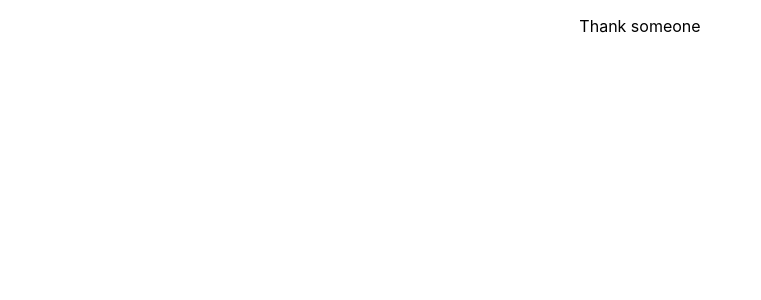
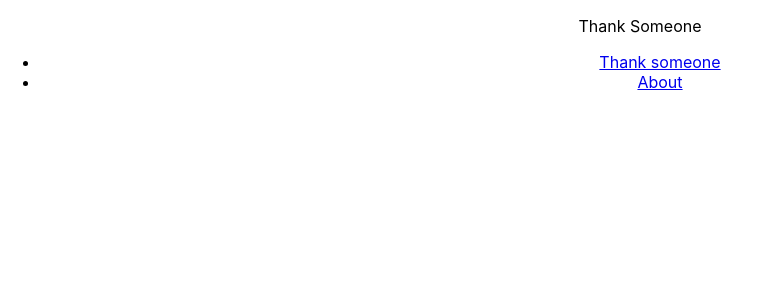
Before and after one commit to linedotstar/coolthx, a React (Create React App) app: page / in a window 1280 px wide. Shown: the top 300 px of the page, without its empty margins (0-761 px from the left). Built offline with nearby package versions, Linux system fonts and the light colour scheme.

Commit message:
add more of the basic site structure and a nav in the footer

```diff
--- /dev/null
+++ b/src/About/index.js
@@ -0,0 +1,8 @@
+import './About.css';
+
+function About(props) {
+
+  return <p>About coolthx.com</p>;
+}
+
+export default About;
--- a/src/App.js
+++ b/src/App.js
@@ -1,34 +1,53 @@
 import {
   BrowserRouter as Router,
+  NavLink,
   Route,
   Switch,
 } from 'react-router-dom';
+import Home from './Home';
 import Thanks from './Thanks';
+import About from './About';
 import './App.css';
 
 function App() {
   return (
     <div className="App">
+      <Router>
         <header className="App-header">
 
         </header>
-      <Router>
+
+        <div className='main'>
           <Switch>
-          <Route path='/thanks/:recipient'>
+            <Route path={['/thanks', '/thx', '/thanks/:recipient', '/thx/:recipient']}>
               <Thanks />
             </Route>
 
+            <Route path='/about'>
+              <About />
+            </Route>
+
             <Route path='/'>
-            <Thank />
+              <Home />
             </Route>
           </Switch>
+        </div>
+
+        <footer>
+          <nav>
+            <ul>
+              <li>
+                <NavLink to="/">Thank someone</NavLink>
+              </li>
+              <li>
+                <NavLink to="/about">About</NavLink>
+              </li>
+            </ul>
+          </nav>
+        </footer>
       </Router>
     </div>
   );
 }
 
-function Thank(props) {
-  return <p>Thank someone</p>;
-}
-
 export default App;
--- /dev/null
+++ b/src/Home/index.js
@@ -0,0 +1,8 @@
+import './Home.css';
+
+function Home(props) {
+
+  return <p>Thank Someone</p>;
+}
+
+export default Home;
```
Also changed, not shown: src/About/About.css (added), src/Home/Home.css (added). Lines whose indentation alone changed are shown as unchanged.
